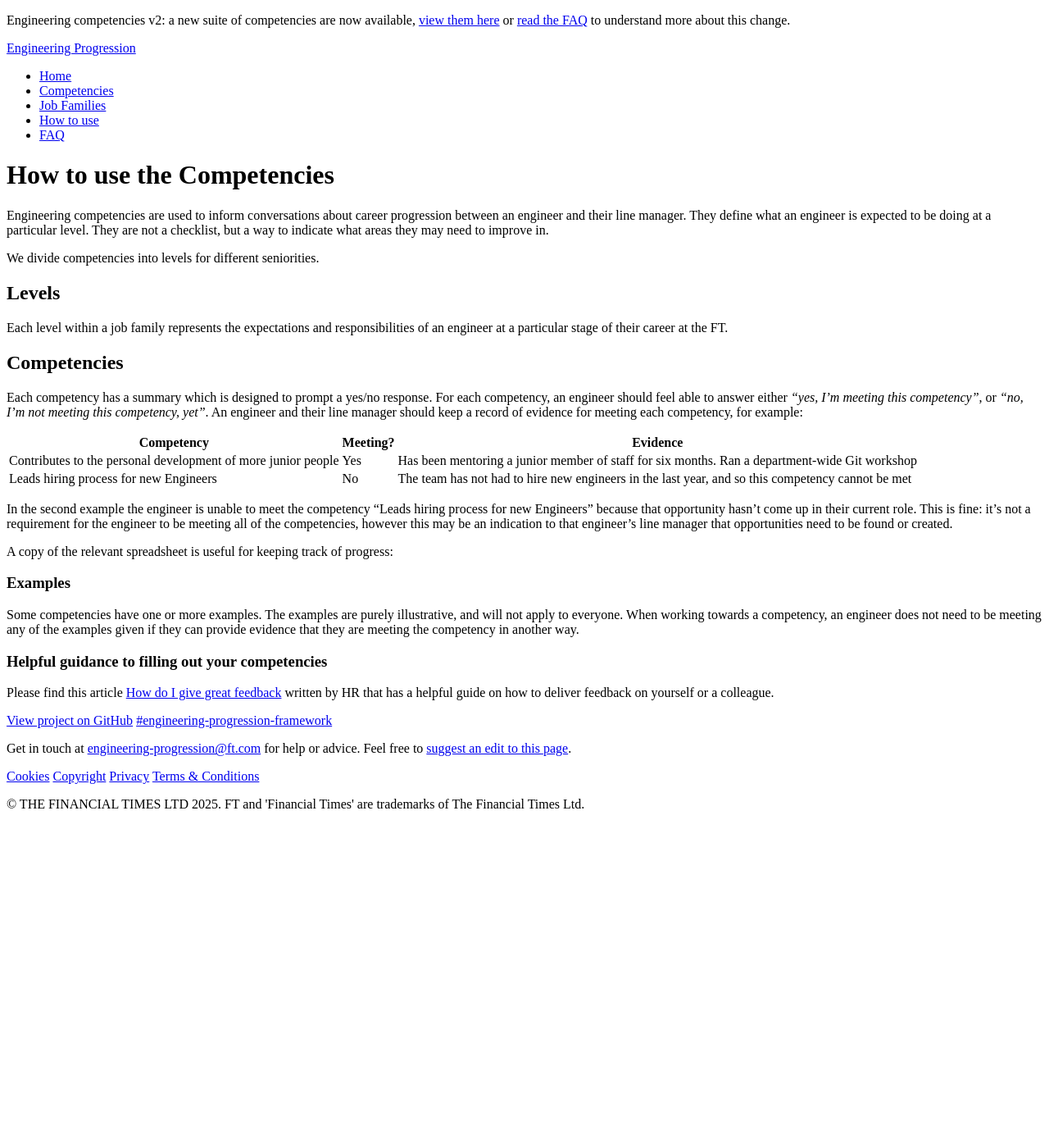
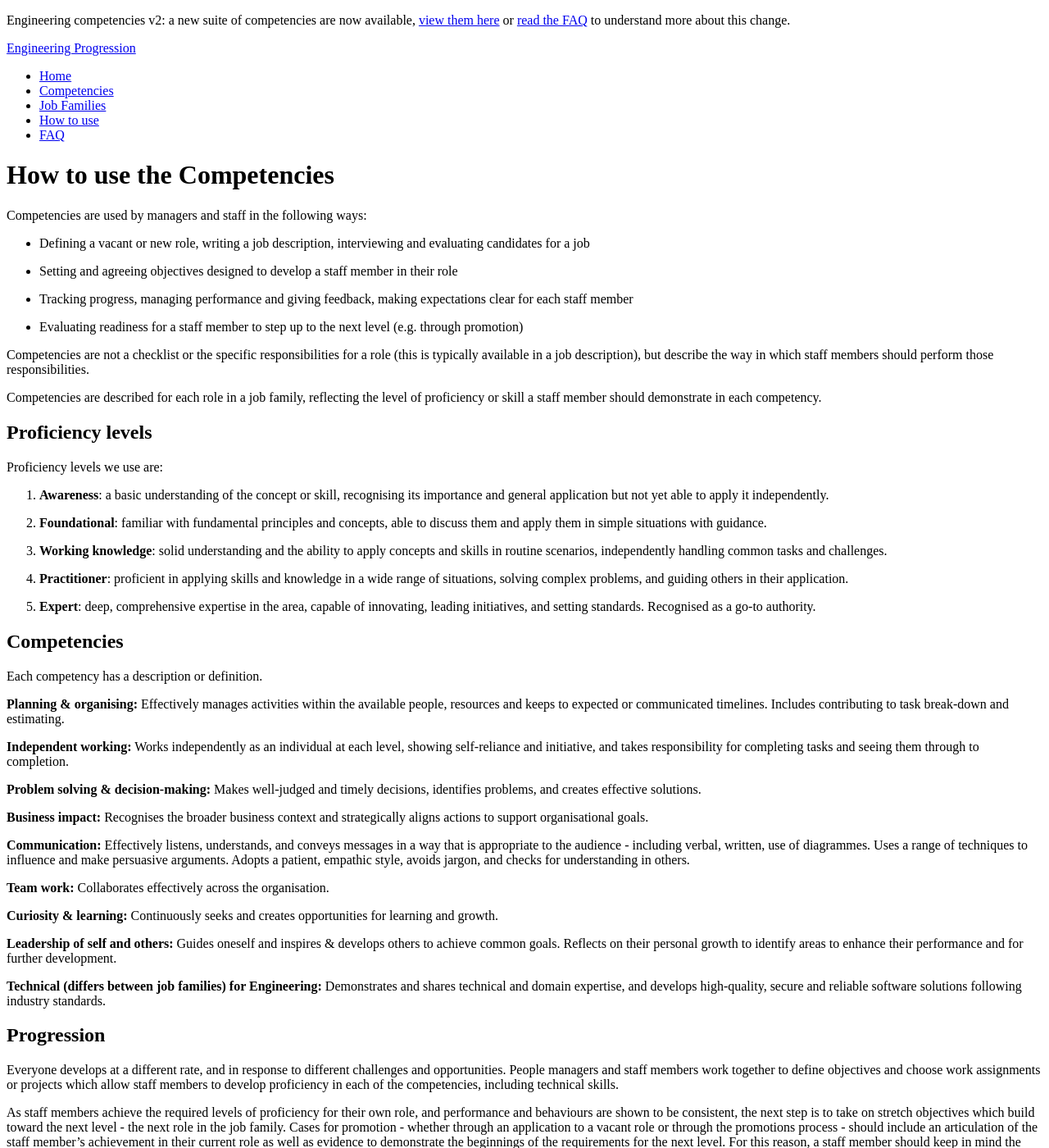
Before and after one commit to Financial-Times/engineering-progression, a Jekyll site: the page built from site/pages/competencies/how-to-use.md, in a window 1280 px wide and 1400 px high. Shown: the whole window at 82% size. Built offline with Jekyll 4.4.1, drawn with Linux system fonts in a browser that asks for light colours; a style sheet for code colours, icons or effects is not loaded; some of the changed text lies outside the part shown.

Commit message:
Update the how-to-use guide
This now reflects the new competencies structure.

```diff
--- a/site/pages/competencies/how-to-use.md
+++ b/site/pages/competencies/how-to-use.md
@@ -1,59 +1,79 @@
 ---
 title: How to use the Competencies
-description: How to use the FT's engineering competencies.
+description: How to use the FT's technology competencies.
 permalink: /competencies/how-to-use/
 layout: o-layout-docs
 ---
 
 # {{page.title}}
 
-Engineering competencies are used to inform conversations about career progression between an engineer and their line manager. They define what an engineer is expected to be doing at a particular level. They are not a checklist, but a way to indicate what areas they may need to improve in.
+Competencies are used by managers and staff in the following ways:
 
-We divide competencies into levels for different seniorities.
+  * Defining a vacant or new role, writing a job description, interviewing and evaluating candidates for a job
 
-## Levels
+  * Setting and agreeing objectives designed to develop a staff member in their role
 
-Each level within a job family represents the expectations and responsibilities of an engineer at a particular stage of their career at the FT.
+  * Tracking progress, managing performance and giving feedback, making expectations clear for each staff member
+
+  * Evaluating readiness for a staff member to step up to the next level (e.g. through promotion)
+
+Competencies are not a checklist or the specific responsibilities for a role (this is typically available in a job description), but describe the way in which staff members should perform those responsibilities.
+
+Competencies are described for each role in a job family, reflecting the level of proficiency or skill a staff member should demonstrate in each competency.
+
+
+## Proficiency levels
+
+Proficiency levels we use are:
+
+  1. **Awareness**: a basic understanding of the concept or skill, recognising its importance and general application but not yet able to apply it independently.
+
+  2. **Foundational**: familiar with fundamental principles and concepts, able to discuss them and apply them in simple situations with guidance.
+
+  3. **Working knowledge**: solid understanding and the ability to apply concepts and skills in routine scenarios, independently handling common tasks and challenges.
+
+  4. **Practitioner**: proficient in applying skills and knowledge in a wide range of situations, solving complex problems, and guiding others in their application.
+
+  5. **Expert**: deep, comprehensive expertise in the area, capable of innovating, leading initiatives, and setting standards. Recognised as a go-to authority.
+
 
 ## Competencies
 
-Each competency has a summary which is designed to prompt a yes/no response. For each competency, an engineer should feel able to answer either _"yes, I'm meeting this competency"_, or _"no, I'm not meeting this competency, yet"_. An engineer and their line manager should keep a record of evidence for meeting each competency, for example:
+Each competency has a description or definition.
 
-<table class="o-table o-layout__main__single-span" data-o-component="o-table">
-	<tr>
-		<th>Competency</th>
-		<th>Meeting?</th>
-		<th>Evidence</th>
-	</tr>
-	<tr>
-		<td>Contributes to the personal development of more junior people</td>
-		<td>Yes</td>
-		<td>Has been mentoring a junior member of staff for six months. Ran a department-wide Git workshop</td>
-	</tr>
-	<tr>
-		<td>Leads hiring process for new Engineers</td>
-		<td>No</td>
-		<td>The team has not had to hire new engineers in the last year, and so this competency cannot be met</td>
-	</tr>
-</table>
+**Planning & organising:** Effectively manages activities within the available people, resources and keeps to expected or communicated timelines. Includes contributing to task break-down and estimating.
 
-In the second example the engineer is unable to meet the competency "Leads hiring process for new Engineers" because that opportunity hasn't come up in their current role. This is fine: it's not a requirement for the engineer to be meeting all of the competencies, however this may be an indication to that engineer's line manager that opportunities need to be found or created.
+**Independent working:** Works independently as an individual at each level, showing self-reliance and initiative, and takes responsibility for completing tasks and seeing them through to completion.
 
-A copy of the relevant spreadsheet is useful for keeping track of progress:
+**Problem solving & decision-making:** Makes well-judged and timely decisions, identifies problems, and creates effective solutions.
 
-<ul>
-	{% for jobFamilyHash in site.data.job-families %}
-	{% assign jobFamily = jobFamilyHash[1] %}
-		<li>
-			<a href="https://docs.google.com/spreadsheets/d/{{jobFamily.googleSheetId}}/edit" class="o-typography-link--external">{{jobFamily.name}}</a>
-		</li>
-	{% endfor %}
-</ul>
+**Business impact:** Recognises the broader business context and strategically aligns actions to support organisational goals.
 
-### Examples
+**Communication:** Effectively listens, understands, and conveys messages in a way that is appropriate to the audience - including verbal, written, use of diagrammes. Uses a range of techniques to influence and make persuasive arguments. Adopts a patient, empathic style, avoids jargon, and checks for understanding in others.
 
-Some competencies have one or more examples. The examples are purely illustrative, and will not apply to everyone. When working towards a competency, an engineer does not need to be meeting any of the examples given if they can provide evidence that they are meeting the competency in another way.
+**Team work:** Collaborates effectively across the organisation.
 
-### Helpful guidance to filling out your competencies
+**Curiosity & learning:** Continuously seeks and creates opportunities for learning and growth.
 
-Please find this article [How do I give great feedback](https://financialtimes.looop.co/#/topic/22629) written by HR that has a helpful guide on how to deliver feedback on yourself or a colleague.
+**Leadership of self and others:** Guides oneself and inspires & develops others to achieve common goals. Reflects on their personal growth to identify areas to enhance their performance and for further development.
+
+**Technical (differs between job families) for Engineering:** Demonstrates and shares technical and domain expertise, and develops high-quality, secure and reliable software solutions following industry standards.
+
+
+## Progression
+
+Everyone develops at a different rate, and in response to different challenges and opportunities. People managers and staff members work together to define objectives and choose work assignments or projects which allow staff members to develop proficiency in each of the competencies, including technical skills.
+
+As staff members achieve the required levels of proficiency for their own role, and performance and behaviours are shown to be consistent, the next step is to take on stretch objectives which build toward the next level - the next role in the job family. Cases for promotion - whether through an application to a vacant role or through the promotions process - should include an articulation of the staff member’s achievement in their current role as well as evidence to demonstrate the beginnings of the requirements for the next level. For this reason, a staff member should keep in mind the competencies and proficiency for their current role as well as the next role in their development.
+
+A copy of the [Engineering Progression Tracker (Google Sheet)](https://docs.google.com/spreadsheets/d/1V0LIbCQtJsi2iowfJnRTDr4Na4LhNAlJ_UHl9dDQs00/edit) is useful for keeping track of progress.
+
+
+## Applying Competencies
+
+We have one set of competencies for each job family (e.g. engineering), so managers and staff members will need to work together to develop specific objectives that are relevant for the team, the technologies and solutions, or the specific role the staff member holds.
+
+
+## More information & help
+
+Check out the [FT’s Learning Platform](https://financialtimes.looop.co/) for articles, videos and tips to help. Relevant topics include: managing your career, goal setting, giving feedback, preparing for interviews. (Example: this article [How do I give great feedback](https://financialtimes.looop.co/#/topic/22629) with a helpful guide on how to deliver feedback on yourself or a colleague.)
```
